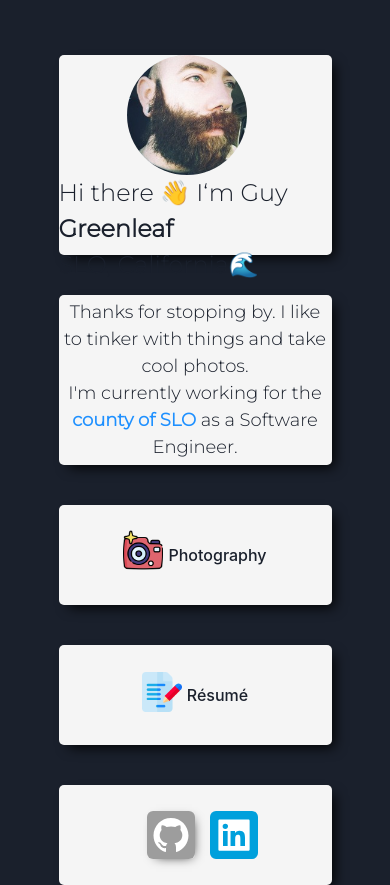
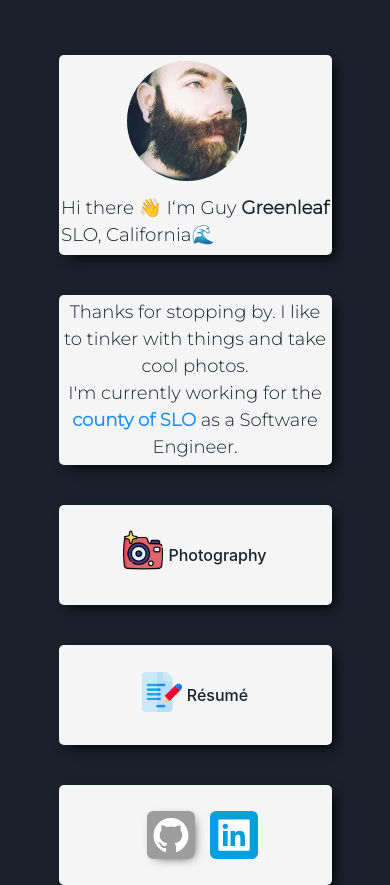
Before and after one commit to guygreenleaf/portfolioRevamp, a Next.js app: page / in a window 390 px wide. Built offline with nearby package versions, Linux system fonts and the light colour scheme.

Commit message:
slighly reduced font size for mobile

```diff
--- a/styles/Home.module.css
+++ b/styles/Home.module.css
@@ -402,7 +402,7 @@
 
     .cardOneText{
         align-self: center;
-        font-size:1.50rem;
+        font-size:1.15rem;
         font-family: 'Montserrat', sans-serif;
         justify-self: center;
     }
```
